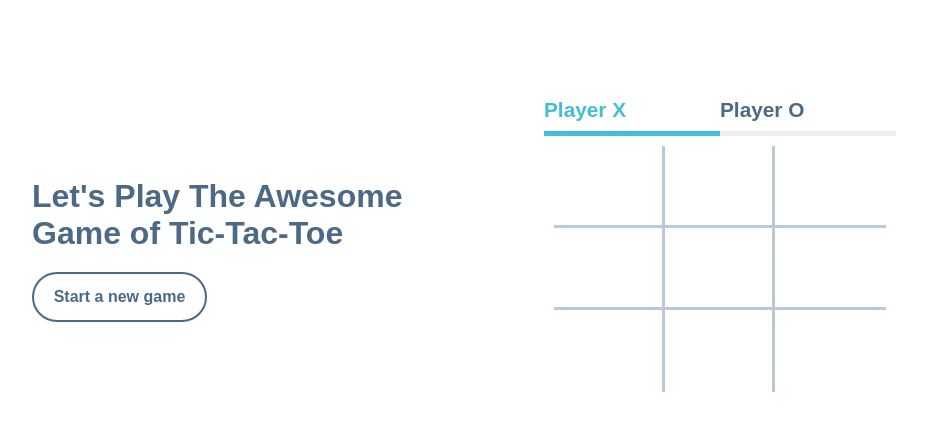
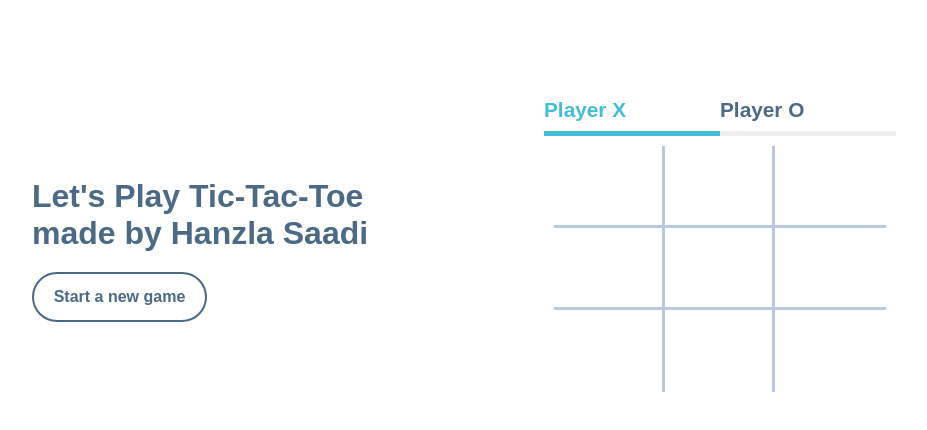
Before and after one commit to hanzlasaadi/Tic-Tac-Toe, a plain HTML site: page index.html in a window 1280 px wide. Shown: the whole page, without its empty margins (96-1023 px from the left). Drawn offline with Linux system fonts and the light colour scheme.

Commit message:
h1 and name updated

```diff
--- a/index.html
+++ b/index.html
@@ -4,7 +4,7 @@
     <meta charset="UTF-8" />
     <meta http-equiv="X-UA-Compatible" content="IE=edge" />
     <meta name="viewport" content="width=device-width, initial-scale=1.0" />
-    <title>Base Project</title>
+    <title>Tic Tac Toe by Hanzla</title>
     <link rel="icon" type="image/x-icon" href="images/game.ico" />
     <link rel="stylesheet" href="styles/style.css" />
     <script src="scripts/main.js" defer type="module"></script>
@@ -13,7 +13,8 @@
     <div class="container">
       <div class="left">
         <div class="title">
-          <h1>Let's Play The Awesome Game of Tic-Tac-Toe</h1>
+<!--           <h1>Let's Play The Awesome Game of Tic-Tac-Toe</h1> -->
+          <h1>Let's Play Tic-Tac-Toe made by <span class="name">Hanzla Saadi</span></h1>
         </div>
         <div class="button">Start a new game</div>
       </div>
```
